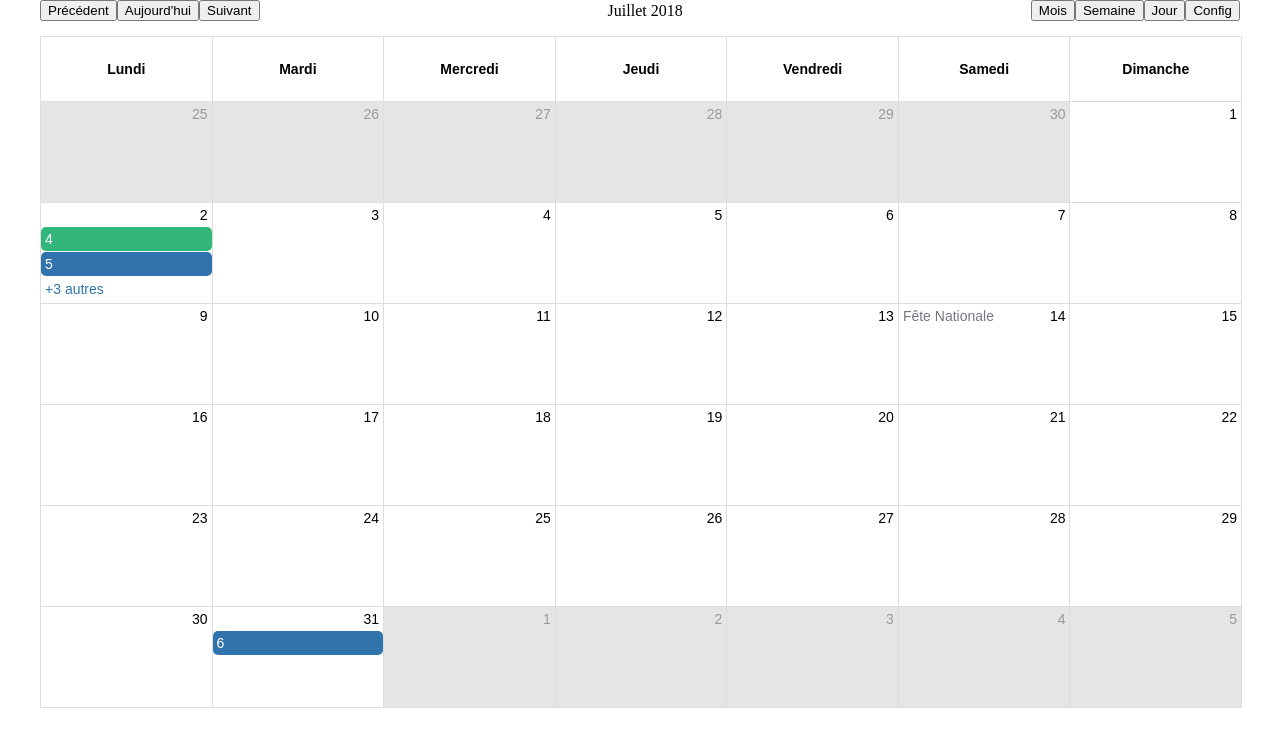
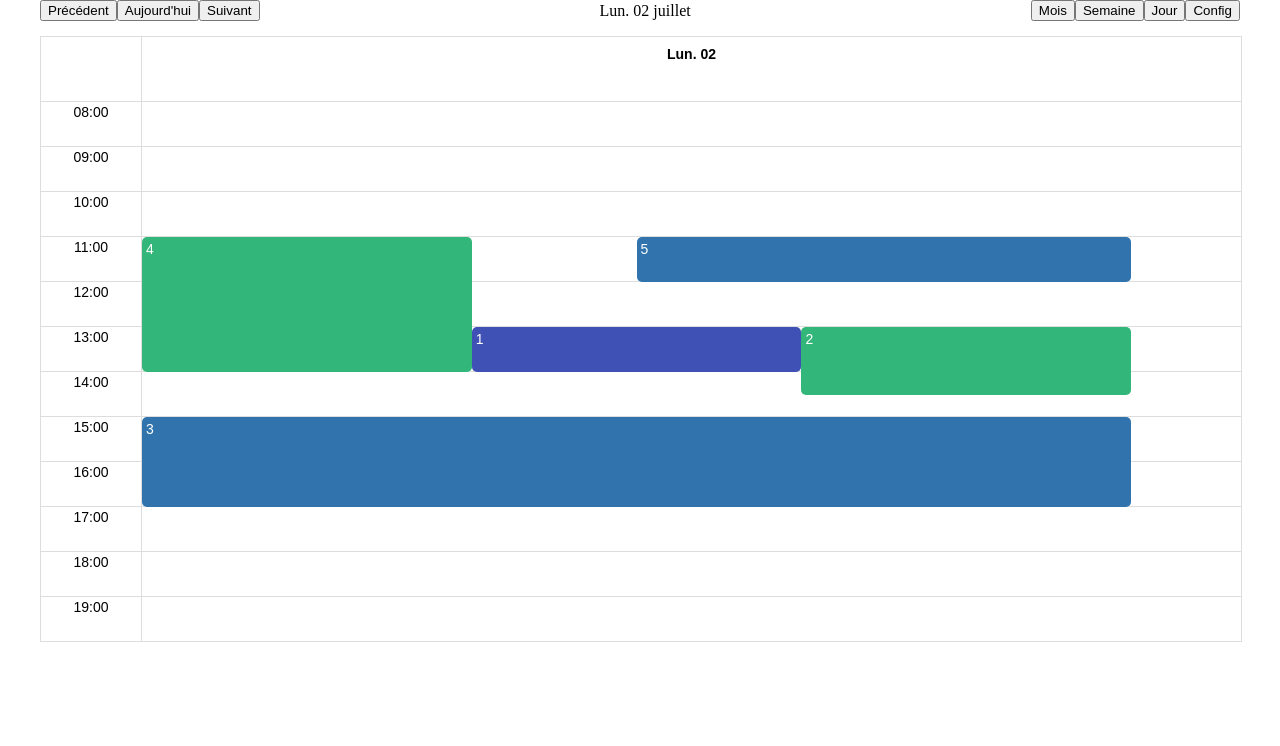
Before and after one commit to QuentinDiaferia/globalis-react-calendar, a React app: page / in a window 1280 px wide. Shown: the top 746 px of the page. Built offline with nearby package versions, Linux system fonts and the light colour scheme.

Commit message:
Fix - Drag and drog hovering (#9)
* Hover in state

* Fix alignment events day

* Events max width 90%

```diff
--- a/assets/styles/_calendar.scss
+++ b/assets/styles/_calendar.scss
@@ -171,7 +171,7 @@
     }
 
     &-Event {
-        max-width: 100%;
+        max-width: 90%;
         max-height: 100%;
         color: #fff;
         background-color: $calendar-color-event;
--- a/src/App.js
+++ b/src/App.js
@@ -13,8 +13,8 @@ class App extends React.Component {
     constructor(props) {
         super(props)
         this.state = {
-            date: moment(),
-            view: 'month',
+            date: moment().startOf('day'),
+            view: 'day',
             startTime: 8,
             endTime: 20,
             displayWeekend: true,
--- a/src/components/Calendar.js
+++ b/src/components/Calendar.js
@@ -13,12 +13,14 @@ class Calendar extends React.Component {
         this.state = {
             events: props.events.sort((e1, e2) => e1.start.diff(e2.start)),
             displayTooltip: null,
+            hoveredTimeSlot: null,
         }
+        this.toggleTooltip = this.toggleTooltip.bind(this)
+        this.closeTooltip = this.closeTooltip.bind(this)
         this.onClickDay = this.onClickDay.bind(this)
         this.onClickMore = this.onClickMore.bind(this)
         this.onDropEvent = this.onDropEvent.bind(this)
-        this.toggleTooltip = this.toggleTooltip.bind(this)
-        this.closeTooltip = this.closeTooltip.bind(this)
+        this.onDragEnter = this.onDragEnter.bind(this)
     }
 
     toggleTooltip(eventId) {
@@ -60,7 +62,19 @@ class Calendar extends React.Component {
             }
             return event
         })
-        this.setState({events})
+        this.setState({
+            events,
+            hoveredTimeSlot: null,
+        })
+    }
+
+    onDragEnter(day, hour) {
+        this.setState({
+            hoveredTimeSlot: {
+                day,
+                hour,
+            }
+        })
     }
 
     renderMonth() {
@@ -96,6 +110,8 @@ class Calendar extends React.Component {
             toggleTooltip={this.toggleTooltip}
             closeTooltip={this.closeTooltip}
             displayTooltip={this.state.displayTooltip}
+            onDragEnter={this.onDragEnter}
+            hoveredTimeSlot={this.state.hoveredTimeSlot}
         />
     }
 
@@ -116,6 +132,8 @@ class Calendar extends React.Component {
             toggleTooltip={this.toggleTooltip}
             closeTooltip={this.closeTooltip}
             displayTooltip={this.state.displayTooltip}
+            onDragEnter={this.onDragEnter}
+            hoveredTimeSlot={this.state.hoveredTimeSlot}
         />
     }
 
@@ -152,7 +170,7 @@ Calendar.propTypes = {
 
 Calendar.defaultProps = {
     view: 'month',
-    date: moment(),
+    date: moment().startOf('day'),
     events: [],
     startTime: 8,
     endTime: 20,
--- a/src/components/common/DayEvents.js
+++ b/src/components/common/DayEvents.js
@@ -27,7 +27,7 @@ class DayEvents extends React.Component {
 
             const top = (100 / timeSpan) * beginning
             const height = (100 / timeSpan) * duration
-            const width = 100 / event.maxOverlap
+            const width = 90 / event.maxOverlap
             const left = event.hindex * width
 
             const style = {
@@ -95,6 +95,8 @@ class DayEvents extends React.Component {
                     hour={i}
                     date={this.props.date}
                     onDropEvent={this.props.onDropEvent}
+                    onDragEnter={this.props.onDragEnter}
+                    hoveredTimeSlot={this.props.hoveredTimeSlot}
                 />
             )
         }
@@ -138,6 +140,8 @@ DayEvents.propTypes = {
     toggleTooltip: PropTypes.func.isRequired,
     closeTooltip: PropTypes.func.isRequired,
     displayTooltip: PropTypes.number,
+    onDragEnter: PropTypes.func.isRequired,
+    hoveredTimeSlot: PropTypes.object,
 }
 
 export default DayEvents
--- a/src/components/common/TimeSlot.js
+++ b/src/components/common/TimeSlot.js
@@ -9,9 +9,8 @@ class TimeSlot extends React.Component {
             className: '',
         }
         this.onDrop = this.onDrop.bind(this)
+        this.onDragEnter = this.onDragEnter.bind(this)
         this.onDragOver = this.onDragOver.bind(this)
-        this.onDragEnter = this.onDragEnter.bind(this)
-        this.onDragLeave = this.onDragLeave.bind(this)
     }
 
     onDragOver(e) {
@@ -19,30 +18,22 @@ class TimeSlot extends React.Component {
     }
 
     onDragEnter(e) {
-        this.setState({
-            className: 'drag'
-        })
-    }
-
-    onDragLeave(e) {
-        this.setState({
-            className: ''
-        })
+        this.props.onDragEnter(this.props.date.date(), this.props.hour)
     }
 
     onDrop(e) {
         e.preventDefault()
-        this.setState({
-            className: ''
-        })
         const eventId = e.dataTransfer.getData('eventId')
         this.props.onDropEvent(eventId, this.props.date, this.props.hour)
     }
 
     render() {
         let className = 'Calendar-Day-Grid-Content-TimeSlot'
-        if (this.state.className) {
-            className += ` ${this.state.className}`
+        if (this.props.hoveredTimeSlot
+            && this.props.hoveredTimeSlot.hour === this.props.hour
+            && this.props.hoveredTimeSlot.day === this.props.date.date()
+        ) {
+            className += ' drag'
         }
         return <div
             className={className}
@@ -59,6 +50,8 @@ TimeSlot.propTypes = {
     date: PropTypes.object.isRequired,
     hour: PropTypes.number.isRequired,
     onDropEvent: PropTypes.func.isRequired,
+    onDragEnter: PropTypes.func.isRequired,
+    hoveredTimeSlot: PropTypes.object,
 }
 
 export default TimeSlot
--- a/src/components/day/Day.js
+++ b/src/components/day/Day.js
@@ -17,6 +17,8 @@ class Day extends React.Component {
             closeTooltip,
             displayTooltip,
             components,
+            onDragEnter,
+            hoveredTimeSlot,
         } = this.props
         return <div className="Calendar-Day">
             <TimeSlotsHeader
@@ -33,6 +35,8 @@ class Day extends React.Component {
                 toggleTooltip={toggleTooltip}
                 closeTooltip={closeTooltip}
                 displayTooltip={displayTooltip}
+                onDragEnter={onDragEnter}
+                hoveredTimeSlot={hoveredTimeSlot}
             />
         </div>
     }
@@ -48,6 +52,8 @@ Day.propTypes = {
     toggleTooltip: PropTypes.func.isRequired,
     closeTooltip: PropTypes.func.isRequired,
     displayTooltip: PropTypes.number,
+    onDragEnter: PropTypes.func.isRequired,
+    hoveredTimeSlot: PropTypes.object,
 }
 
 export default Day
--- a/src/components/week/Week.js
+++ b/src/components/week/Week.js
@@ -25,6 +25,8 @@ class Week extends React.Component {
                 toggleTooltip={this.props.toggleTooltip}
                 closeTooltip={this.props.closeTooltip}
                 displayTooltip={this.props.displayTooltip}
+                onDragEnter={this.props.onDragEnter}
+                hoveredTimeSlot={this.props.hoveredTimeSlot}
             />
         </div>
     }
@@ -41,6 +43,8 @@ Week.propTypes = {
     toggleTooltip: PropTypes.func.isRequired,
     closeTooltip: PropTypes.func.isRequired,
     displayTooltip: PropTypes.number,
+    onDragEnter: PropTypes.func.isRequired,
+    hoveredTimeSlot: PropTypes.object,
 }
 
 export default Week
--- a/src/components/week/WeekGrid.js
+++ b/src/components/week/WeekGrid.js
@@ -17,6 +17,8 @@ class WeekGrid extends React.Component {
             toggleTooltip,
             closeTooltip,
             displayTooltip,
+            onDragEnter,
+            hoveredTimeSlot,
         } = this.props
         return <div className="Calendar-Week-Grid">
             <TimeSlotsHeader
@@ -39,6 +41,8 @@ class WeekGrid extends React.Component {
                     toggleTooltip={toggleTooltip}
                     closeTooltip={closeTooltip}
                     displayTooltip={displayTooltip}
+                    onDragEnter={onDragEnter}
+                    hoveredTimeSlot={hoveredTimeSlot}
                 />
             })}
         </div>
@@ -56,6 +60,8 @@ WeekGrid.propTypes = {
     toggleTooltip: PropTypes.func.isRequired,
     closeTooltip: PropTypes.func.isRequired,
     displayTooltip: PropTypes.number,
+    onDragEnter: PropTypes.func.isRequired,
+    hoveredTimeSlot: PropTypes.object,
 }
 
 export default WeekGrid
```
